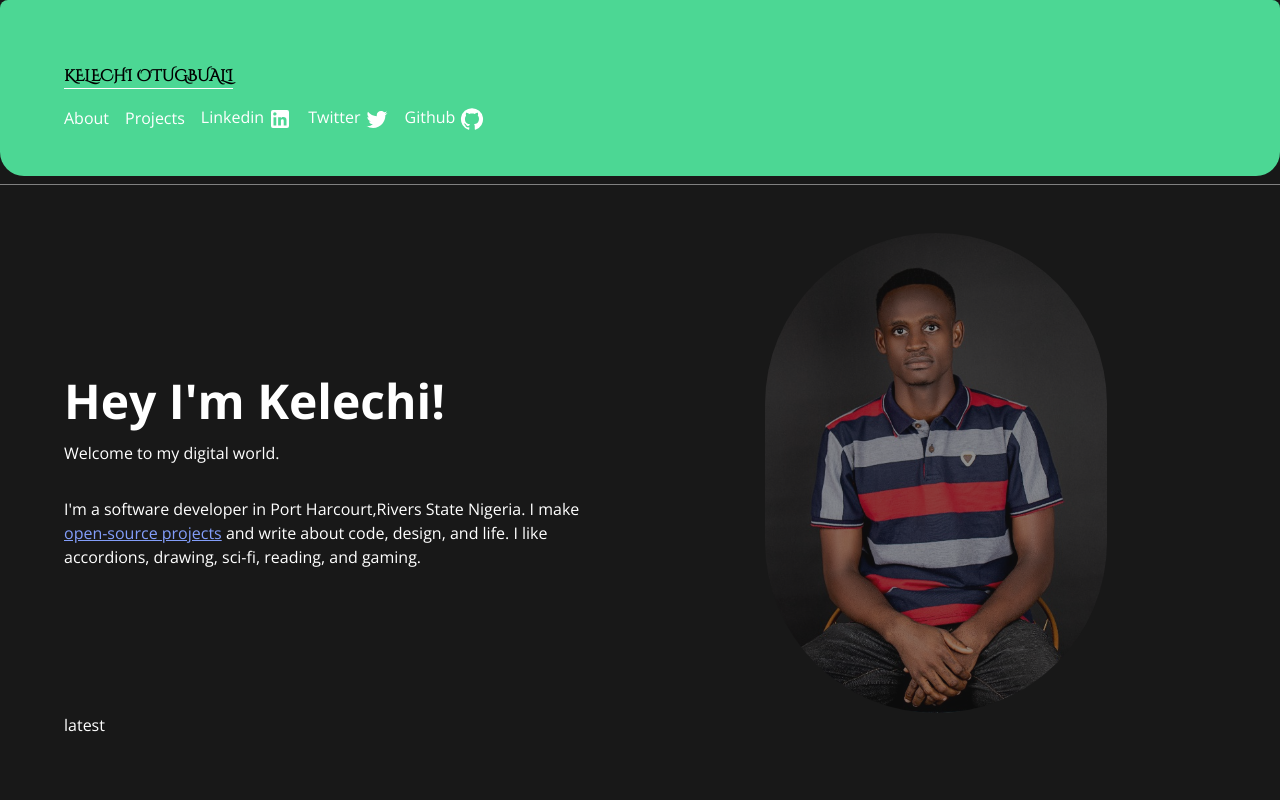
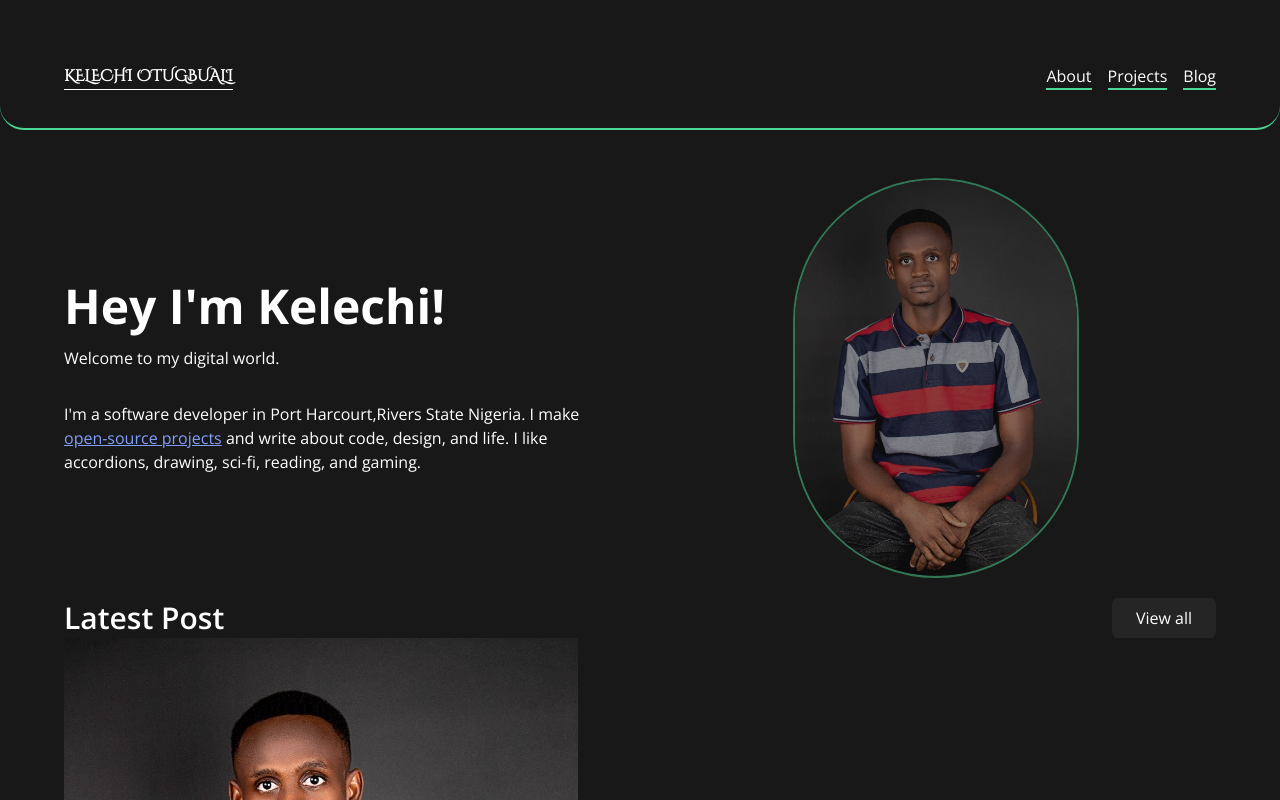
Before and after one commit to kelzzzcodes/portfolio, a React (Create React App) app: page / in a window 1280 px wide. Shown: the top 800 px of the page. Built offline with nearby package versions, Linux system fonts and the light colour scheme; a web font is replaced by a local one.

Commit message:
Feat Header.js modified

```diff
--- a/src/App.jsx
+++ b/src/App.jsx
@@ -9,7 +9,7 @@ const App = () => {
   return (
     <div>
     <Header/>
-    <div style={{borderBottom:'1px solid gray '}} className='mt-2'></div>
+
 
 
         <Routes>
--- a/src/component/Header/header.js
+++ b/src/component/Header/header.js
@@ -5,7 +5,7 @@ import MenuIcon from '@mui/icons-material/Menu'
 import CloseIcon from '@mui/icons-material/Close'
 
 const Menu =()=>(
-  <div className="flex bg-[#26382f] rounded-lg justify-center align-center p-8 w-[200px]  tilt-in-fwd-tr shadow-md  md:hidden">
+  <div className="flex bg-[#4CD794] rounded-lg justify-center align-center w-[200px]  tilt-in-fwd-tr shadow-md  md:hidden">
   <ul className="flex flex-col space-y-8 text-white align-center justify-center items-center align-center  w-[100px]  ">
     {navdata.map((nav, index) => (
       <li
@@ -25,10 +25,25 @@ const Menu =()=>(
 function header() {
   const [toggleMenu, setToggleMenu] = useState(false)
   return (
-   <nav className=' bg-[#4CD794]  w-full h-16 flex flex-col p-4 space-y-4 rounded-3xl sm:rounded-t-lg md:h-44 md:p-16  '>
+   <nav className='w-full h-16 flex flex-col p-4 space-y-4 border-b-2 border-[#4CD794]  rounded-3xl sm:rounded-t-lg md:h-32 md:p-16  '>
     <div className='flex justify-between'>
-    <div  style={{ borderBottom: '1px solid white' , fontFamily:'Cinzel Decorative' }} className='text-black font-bold '>
+    <div  style={{ borderBottom: '1px solid white' , fontFamily:'Cinzel Decorative' }} className=' font-bold '>
     <Link  className=' hover:text-gray-500' to='/'>KELECHI OTUGBUALI</Link>
+    </div>
+    <div className='hidden md:flex'>
+    <ul className="flex align-center justify-start space-x-4 text-white">
+    {navdata.map((nav, index) => (
+      <li
+        key={nav.id}
+        className=" flex items-center cursor-pointer border-b-2 border-[#4CD794] hover:border-b-2 hover:border-black hover:text-gray-500"
+      >
+        <Link to={nav.path}>
+          {nav.title} {nav.Icon}
+        </Link>{' '}
+      </li>
+    ))}
+  </ul>
+
     </div>
       <div className='flex  md:hidden'>
       {toggleMenu ? (
@@ -49,21 +64,7 @@ function header() {
 
     </div>
 
-    <div className='hidden md:flex'>
-    <ul className="flex align-center justify-start space-x-4 text-white">
-    {navdata.map((nav, index) => (
-      <li
-        key={nav.id}
-        className=" flex items-center cursor-pointer border-b-2 border-[#4CD794] hover:border-b-2 hover:border-black hover:text-gray-500"
-      >
-        <Link to={nav.path}>
-          {nav.title} {nav.Icon}
-        </Link>{' '}
-      </li>
-    ))}
-  </ul>
 
-    </div>
     {toggleMenu ? <Menu /> : null}
 
 
--- a/src/component/Hero/hero.js
+++ b/src/component/Hero/hero.js
@@ -17,9 +17,9 @@ function hero() {
         </div>
       </div>
       <div>
-      <div className='flex h-[25rem] justify-center align-center md:h-[30rem]'>
+      <div className='flex h-[20rem] justify-center align-center md:h-[25rem]'>
       <img src={Heroimg}
-      className='rounded-full opacity-50'
+      className='rounded-full opacity-50 border-2 border-[#4CD794]  '
     />
       </div>
       </div>
--- a/src/component/Latest/latest.js
+++ b/src/component/Latest/latest.js
@@ -1,8 +1,18 @@
 import React from 'react'
+import Heroimg from '../../asset/Heroimage.jpg'
 
 function latest() {
   return (
-    <div>latest</div>
+    <div className='mt-5'>
+     <div  className='flex  justify-between align-center items-center  '>
+     <h2 className='text-3xl font-semibold'>Latest Post</h2>
+     <button className='bg-[#252525] rounded-md px-6 py-2 flex align-center justify-center text-white hover:outline hover:outline-offset-0 hover:outline-1 hover:outline-gray-500'>View all</button>
+     </div>
+
+     <div>
+      <img src={Heroimg}/>
+     </div>
+    </div>
   )
 }
 
--- a/src/constants/navdata.js
+++ b/src/constants/navdata.js
@@ -14,23 +14,28 @@ const navdata=[
         path: '/projects',
     },
     {
-        id:2,
-        title: 'Linkedin',
-        Icon: <LinkedInIcon/>,
-        path:"https://www.linkedin.com/in/kelzzzcodes/",
+        id:1,
+        title: 'Blog',
+        path: '/blog',
     },
-    {
-        id:3,
-        title: 'Twitter',
-        Icon: <TwitterIcon/>,
-        path:"/twitter/",
+    // {
+    //     id:2,
+    //     title: 'Linkedin',
+    //     Icon: <LinkedInIcon/>,
+    //     path:"https://www.linkedin.com/in/kelzzzcodes/",
+    // },
+    // {
+    //     id:3,
+    //     title: 'Twitter',
+    //     Icon: <TwitterIcon/>,
+    //     path:"/twitter/",
 
-    },
-    {
-        id:4,
-        title: 'Github',
-        Icon: <GitHubIcon/>
-    },
+    // },
+    // {
+    //     id:4,
+    //     title: 'Github',
+    //     Icon: <GitHubIcon/>
+    // },
 
 
 ]
```
Also changed, not shown: 13 other files (tests, documents, lock files or other folders).
